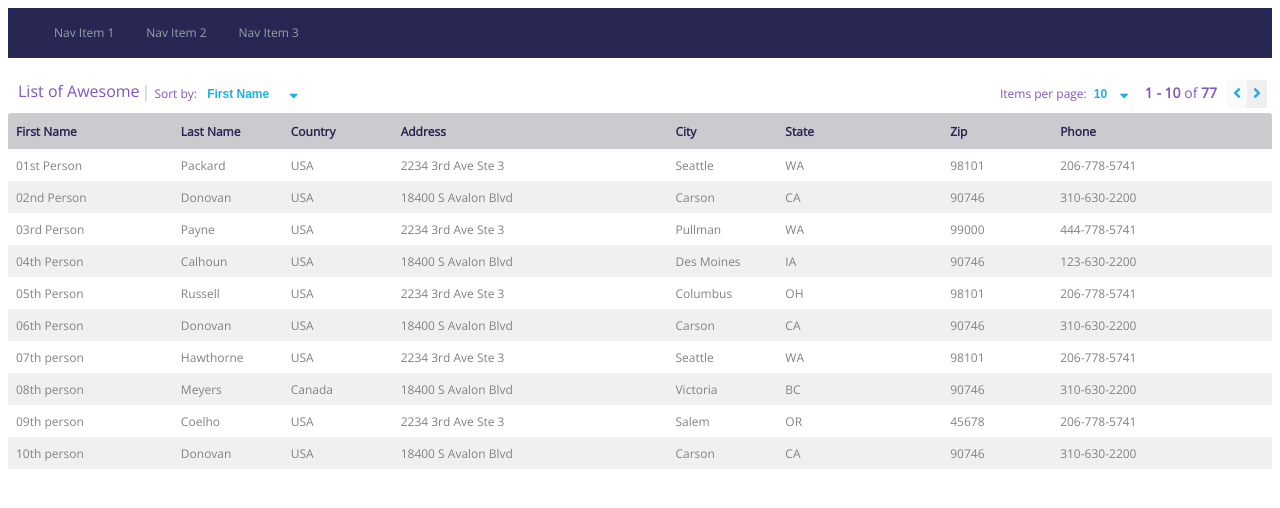
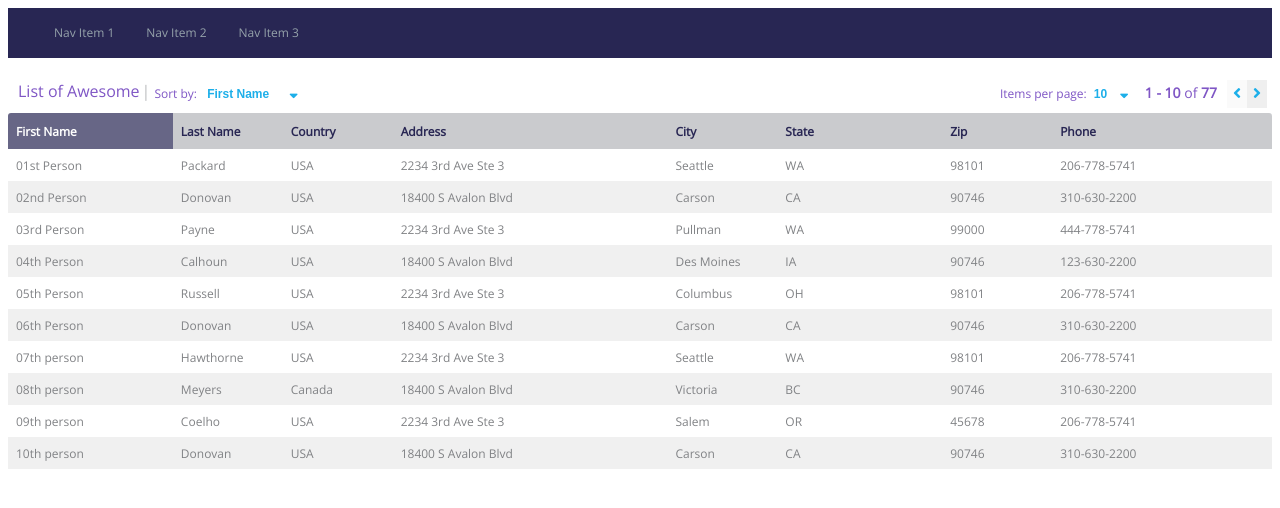
Before and after one commit to rickets100/react-pagination, a React app: page / in a window 1280 px wide. In both pictures the pointer is over the element "First Name". Built offline with nearby package versions, Linux system fonts and the light colour scheme.

Commit message:
added visual cues for column headers (to show that they are clickable

```diff
--- a/src/components/table.js
+++ b/src/components/table.js
@@ -1,3 +1,7 @@
+/* ===============
+KAY KREWSON
+kay.k@mykolab.com
+=============== */
 import React, {Component} from 'react'
 import ReactDOM from 'react-dom'
 import './app.scss'
--- a/src/components/table.scss
+++ b/src/components/table.scss
@@ -180,6 +180,12 @@ table {
   &:last-of-type {
     border-radius: 0 3px 0 0;
   }
+  &:hover {
+    background-color: $purple-navbar;
+    opacity: .7;
+    color:  $white;
+    transition:200ms ease;
+  }
 }
 
 tr {
```
